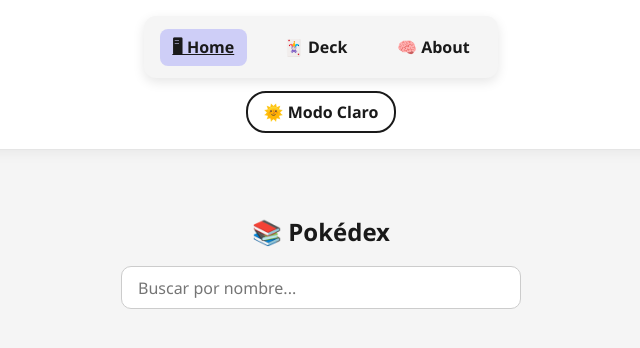
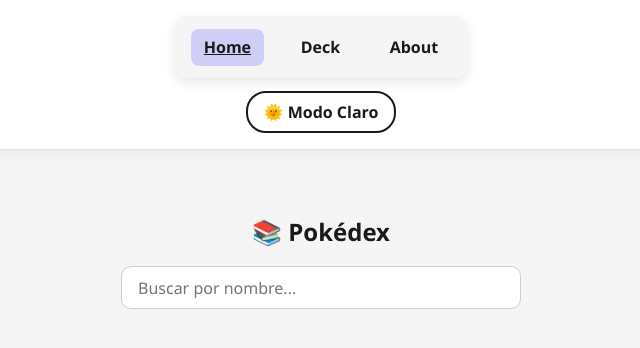
Before and after one commit to Benavides-Renault/PokedexTCG, a React (Vite) app: page /home in a window 1280 px wide. Shown: the top 348 px of the page, without its empty margins (319-959 px from the left). Built offline with nearby package versions, Linux system fonts and the light colour scheme; no server answers.

Commit message:
Update Navigation.jsx

```diff
--- a/src/components/Navigation.jsx
+++ b/src/components/Navigation.jsx
@@ -9,19 +9,19 @@
 				to="/home"
 				className={({ isActive }) => (isActive ? 'active' : '')}
 			>
-				🖥 Home
+				 Home
 			</NavLink>
 			<NavLink
 				to="/deck"
 				className={({ isActive }) => (isActive ? 'active' : '')}
 			>
-				🃏 Deck
+				 Deck
 			</NavLink>
 			<NavLink
 				to="/about"
 				className={({ isActive }) => (isActive ? 'active' : '')}
 			>
-				🧠 About
+				 About
 			</NavLink>
 		</nav>
 	);
```
